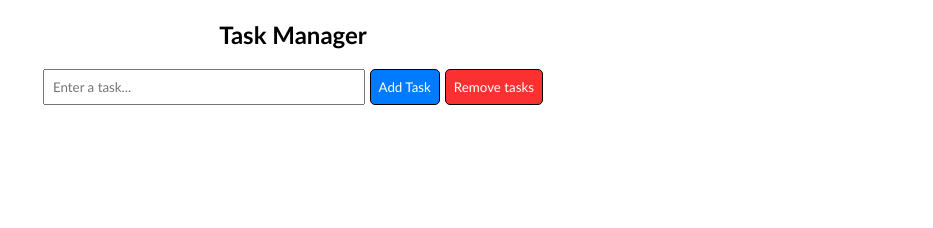
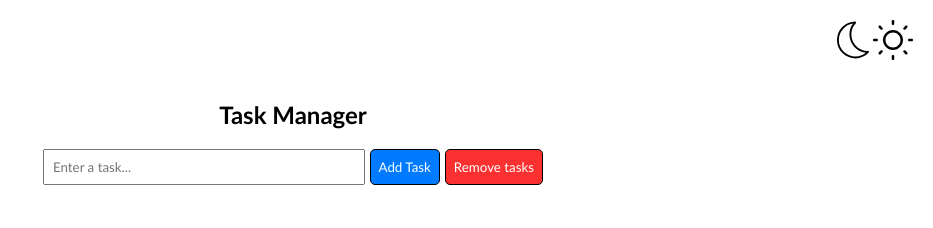
Before and after one commit to gshaa/MyTasks, a plain HTML site: page index.html in a window 1280 px wide. Shown: the whole page, without its empty margins (347-1280 px from the left). Drawn offline with Linux system fonts and the light colour scheme.

Commit message:
fixed bug, added icons for darkmode

```diff
--- a/index.html
+++ b/index.html
@@ -8,7 +8,73 @@
     <link rel="stylesheet" href="styles/styles.css" />
   </head>
   <body>
-    <header></header>
+    <header>
+      <div class="dark-mode">
+        <svg
+          class="dark-mode-icons"
+          id="sun-icon"
+          version="1.1"
+          viewBox="0 0 16 16"
+          xmlns="http://www.w3.org/2000/svg"
+          xmlns:xlink="http://www.w3.org/1999/xlink"
+        >
+          <defs>
+            <path
+              id="path-2"
+              d="M0.902344,0.195312c-0.195312,-0.195312 -0.511719,-0.195312 -0.707031,0c-0.195312,0.195312 -0.195312,0.511719 0,0.707031l0.707031,0.707031c0.0976562,0.0976562 0.225586,0.146484 0.353516,0.146484c0.12793,0 0.255859,-0.0488281 0.353516,-0.146484c0.195312,-0.195312 0.195312,-0.511719 0,-0.707031l-0.707031,-0.707031Z"
+            ></path>
+            <path
+              id="path-1"
+              d="M1.5,0h-1c-0.276367,0 -0.5,0.223633 -0.5,0.5c0,0.276367 0.223633,0.5 0.5,0.5h1c0.276367,0 0.5,-0.223633 0.5,-0.5c0,-0.276367 -0.223633,-0.5 -0.5,-0.5Z"
+            ></path>
+          </defs>
+          <g>
+            <path
+              d="M4,0c-2.20557,0 -4,1.79443 -4,4c0,2.20557 1.79443,4 4,4c2.20557,0 4,-1.79443 4,-4c0,-2.20557 -1.79443,-4 -4,-4Zm0,7c-1.6543,0 -3,-1.3457 -3,-3c0,-1.6543 1.3457,-3 3,-3c1.6543,0 3,1.3457 3,3c0,1.6543 -1.3457,3 -3,3Z"
+              transform="translate(4, 4)"
+            ></path>
+            <path
+              d="M0.5,2c0.276367,0 0.5,-0.223633 0.5,-0.5v-1c0,-0.276367 -0.223633,-0.5 -0.5,-0.5c-0.276367,0 -0.5,0.223633 -0.5,0.5v1c0,0.276367 0.223633,0.5 0.5,0.5Z"
+              transform="translate(7.5, 0)"
+            ></path>
+            <path
+              d="M0.5,0c-0.276367,0 -0.5,0.223633 -0.5,0.5v1c0,0.276367 0.223633,0.5 0.5,0.5c0.276367,0 0.5,-0.223633 0.5,-0.5v-1c0,-0.276367 -0.223633,-0.5 -0.5,-0.5Z"
+              transform="translate(7.5, 14)"
+            ></path>
+            <use transform="translate(14, 7.5)" xlink:href="#path-1"></use>
+            <use transform="translate(0, 7.5)" xlink:href="#path-1"></use>
+            <path
+              d="M0.902344,0.195312l-0.707031,0.707031c-0.195312,0.195312 -0.195312,0.511719 0,0.707031c0.0976562,0.0976562 0.225586,0.146484 0.353516,0.146484c0.12793,0 0.255859,-0.0488281 0.353516,-0.146484l0.707031,-0.707031c0.195312,-0.195312 0.195312,-0.511719 0,-0.707031c-0.195312,-0.195312 -0.511719,-0.195313 -0.707031,-1e-07Z"
+              transform="translate(12.0474, 2.14795)"
+            ></path>
+            <path
+              d="M0.902344,0.195312l-0.707031,0.707031c-0.195312,0.195312 -0.195312,0.511719 0,0.707031c0.0976562,0.0976562 0.225586,0.146484 0.353516,0.146484c0.12793,0 0.255859,-0.0488281 0.353516,-0.146484l0.707031,-0.707031c0.195312,-0.195312 0.195312,-0.511719 0,-0.707031c-0.195312,-0.195312 -0.511719,-0.195312 -0.707031,0Z"
+              transform="translate(2.14795, 12.0474)"
+            ></path>
+            <use
+              transform="translate(12.0474, 12.0474)"
+              xlink:href="#path-2"
+            ></use>
+            <use
+              transform="translate(2.14795, 2.14795)"
+              xlink:href="#path-2"
+            ></use>
+          </g>
+        </svg>
+        <svg
+          class="dark-mode-icons"
+          id="moon-icon"
+          xmlns="http://www.w3.org/2000/svg"
+          viewBox="0 0 64 64"
+        >
+          <g id="Layer_55" data-name="Layer 55">
+            <path
+              d="M57.57,51.77a1.51,1.51,0,0,0-1.51-2.05C32.87,50,20.58,21.81,36.55,5a1.49,1.49,0,0,0-1.13-2.52A29.59,29.59,0,0,0,6.32,32C6.23,58.7,39.91,71.85,57.57,51.77ZM9.32,32A26.61,26.61,0,0,1,32,5.78c-13.5,18.06-1.68,44.49,20.51,46.76C35.52,66.63,9.22,54.14,9.32,32Z"
+            />
+          </g>
+        </svg>
+      </div>
+    </header>
     <section>
       <div class="task-container">
         <h1>Task Manager</h1>
--- a/scripts/scripts.js
+++ b/scripts/scripts.js
@@ -2,6 +2,9 @@ const taskForm = document.getElementById("task-form");
 const taskInput = document.getElementById("task-input");
 const taskList = document.getElementById("task-list");
 const removeButton = document.getElementById("remove-all-button");
+const darkIcons = document.querySelectorAll("dark-mode-icons");
+const sunIcon = document.getElementById("sun-icon");
+const moonIcon = document.getElementById("moon-icon");
 
 window.addEventListener("load", () => {
   const tasks = JSON.parse(localStorage.getItem("tasks")) || [];
@@ -11,7 +14,6 @@ window.addEventListener("load", () => {
     let taskItem = document.createElement("label");
     let taskCheckbox = document.createElement("input");
     taskCheckbox.type = "checkbox";
-    taskCheckbox.checked = task.completed;
     taskItem.textContent = task.text;
     taskZone.append(taskCheckbox);
     taskZone.append(taskItem);
@@ -38,7 +40,7 @@ taskForm.addEventListener("submit", (e) => {
       taskInput.value = "";
 
       const tasks = JSON.parse(localStorage.getItem("tasks")) || [];
-      tasks.push({ text: taskText, completed: false });
+      tasks.push({ text: taskText });
       localStorage.setItem("tasks", JSON.stringify(tasks));
     }
   }, 100);
@@ -54,8 +56,6 @@ taskList.addEventListener("change", function (event) {
 
       const tasks = JSON.parse(localStorage.getItem("tasks"));
       const taskIndex = Array.from(taskList.children).indexOf(taskItem);
-      tasks[taskIndex].completed = true;
-
       tasks.splice(taskIndex, 1);
       localStorage.setItem("tasks", JSON.stringify(tasks));
     }, 100);
--- a/styles/styles.css
+++ b/styles/styles.css
@@ -68,3 +68,14 @@ input[type="checkbox"] {
 label {
   border-bottom: 2px dotted #395222;
 }
+
+.dark-mode {
+  display: flex;
+  flex-direction: row-reverse;
+  margin: 20px;
+}
+
+.dark-mode-icons {
+  width: 40px;
+  cursor: pointer;
+}
```
Also changed, not shown: files/images/moon.svg (added), files/images/sun.svg (added).
